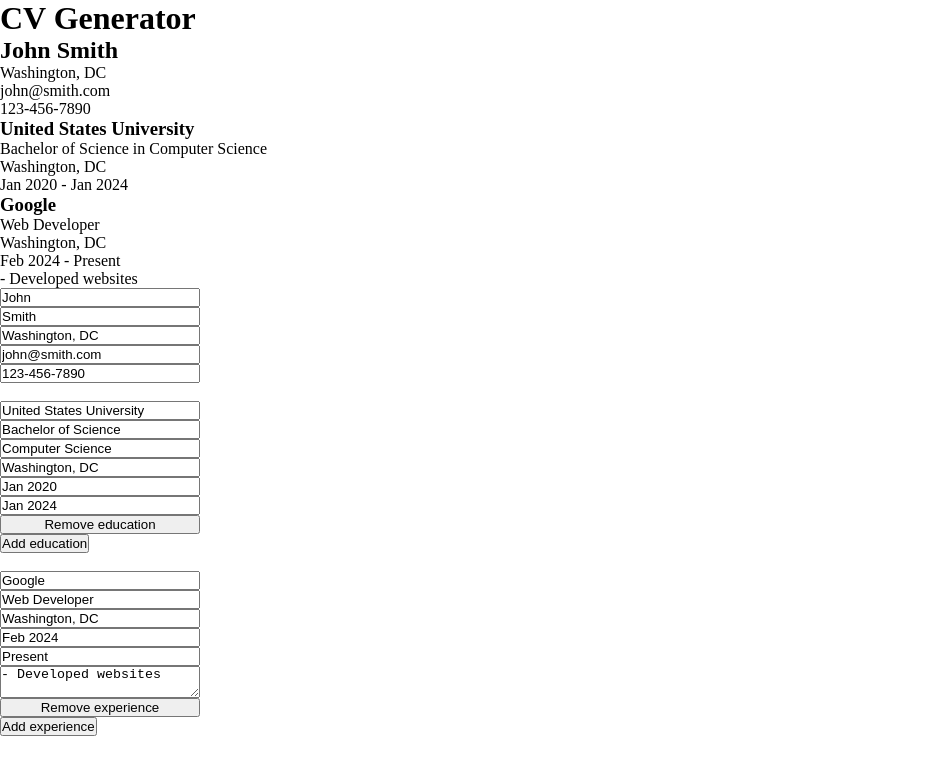
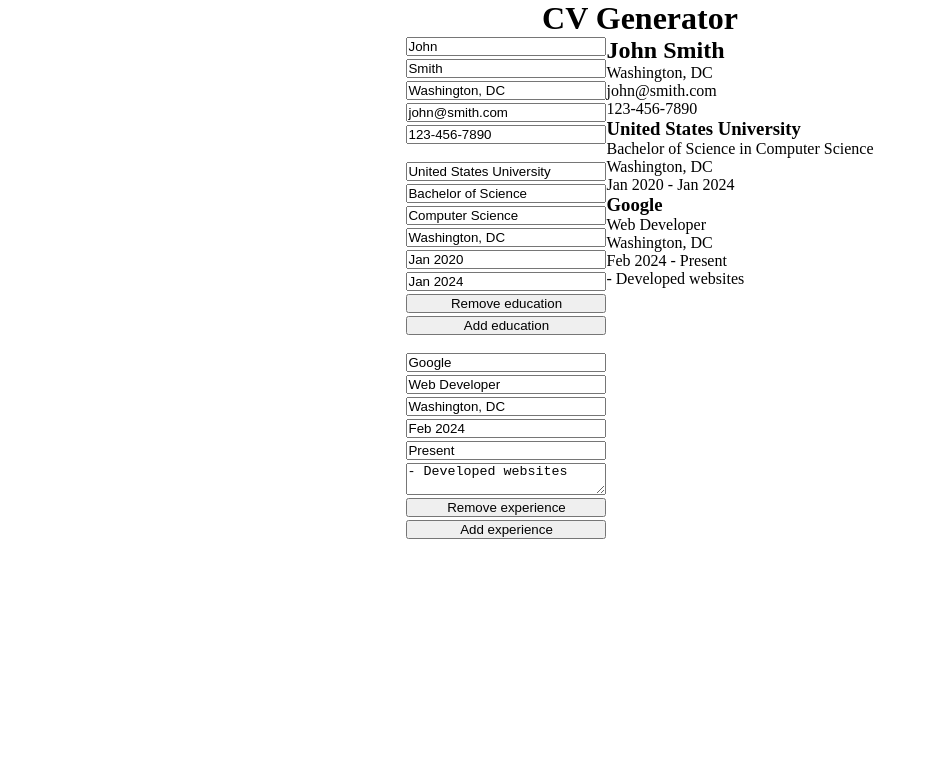
Before and after one commit to robsassack/cv-generator, a React (Vite) app: page / in a window 1280 px wide. Shown: the top 774 px of the page, without its empty margins (0-936 px from the left). Built offline with nearby package versions, Linux system fonts and the light colour scheme.

Commit message:
Adjusted layout

```diff
--- a/src/App.css
+++ b/src/App.css
@@ -4,13 +4,32 @@
   box-sizing: border-box;
 }
 
+.App {
+  display: flex;
+  flex-direction: column;
+  align-items: center;
+}
+
+.App--content {
+  display: flex;
+  flex-direction: row-reverse;
+  justify-content: center;
+}
+
 .general, .education, .experience {
   width: 200px;
+}
+
+.general, .education, .experience {
+  display: flex;
+  flex-direction: column;
+  gap: 3px;
 }
 
 .general--form, .education--form, .experience--form {
   display: flex;
   flex-direction: column;
+  gap: 3px;
 }
 
 .display--exp-desc {
--- a/src/App.jsx
+++ b/src/App.jsx
@@ -31,7 +31,7 @@
           location: "Washington, DC",
           start: "Feb 2024",
           end: "Present",
-          description: '- Developed websites',
+          description: "- Developed websites",
         },
       ],
     };
@@ -110,7 +110,12 @@
       <div className='App'>
         <div className='App--header'>
           <h1>CV Generator</h1>
+        </div>
+        <div className='App--content'>
+          <div className='App--display'>
             <Display info={this.state} />
+          </div>
+          <div className='App--form'>
             <General state={this.state} handleGeneral={this.handleGeneral} />
             <br />
             <Education
@@ -128,6 +133,7 @@
             />
           </div>
         </div>
+      </div>
     );
   }
 }
```
Lines whose indentation alone changed are shown as unchanged.
